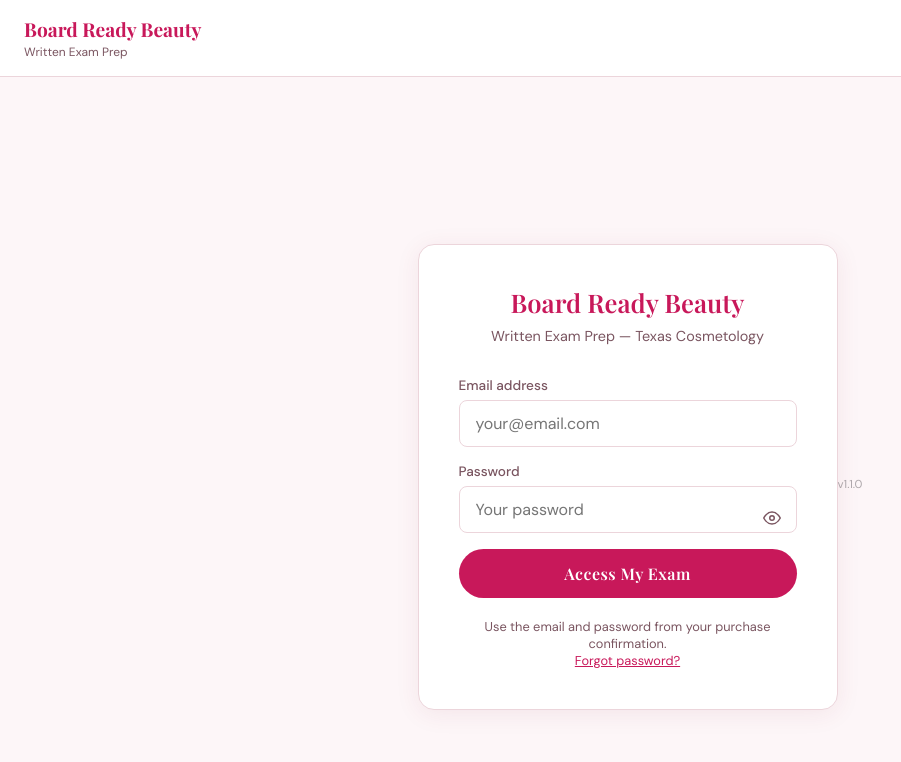
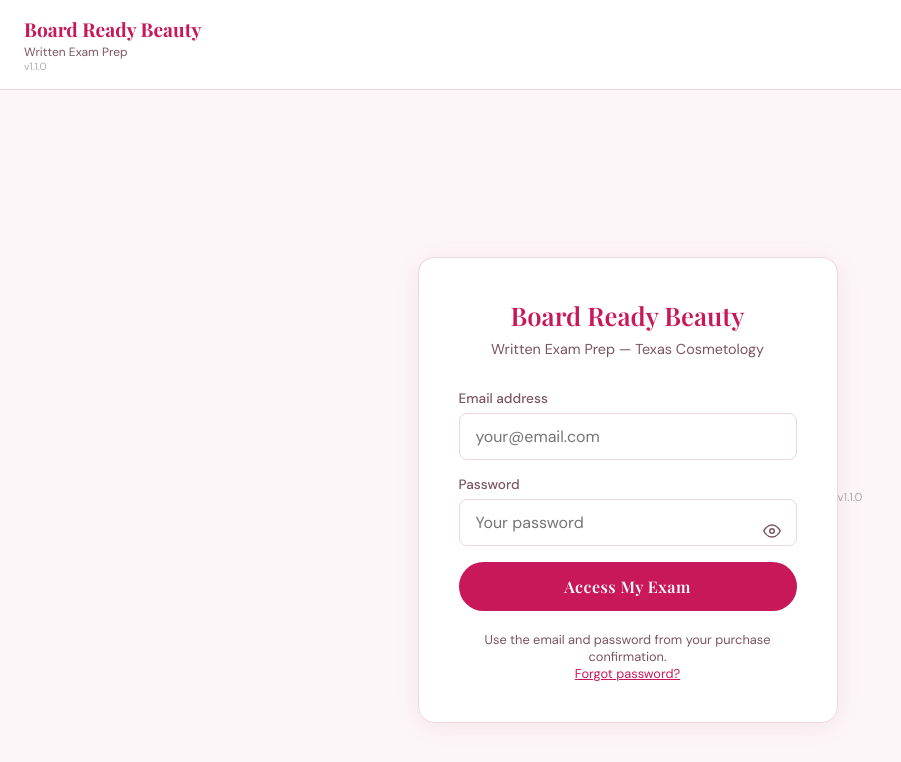
Before and after one commit to waynetip1/board-ready-exam, a React (Vite) app: page / in a window 1280 px wide. Shown: the top 762 px of the page, without its empty margins (0-901 px from the left). Built offline with nearby package versions, Linux system fonts and the light colour scheme.

Commit message:
feat: show version in header under tagline

```diff
--- a/src/App.jsx
+++ b/src/App.jsx
@@ -76,6 +76,7 @@
       <div style={{ cursor: 'pointer' }} onClick={() => onNav('dashboard')}>
         <div className="header-logo">Board Ready Beauty</div>
         <div className="header-sub">Written Exam Prep</div>
+        <div style={{ fontSize: '0.65rem', color: '#1e1a20', opacity: 0.35 }}>v{APP_VERSION}</div>
       </div>
       {user && (
         <div style={{ display: 'flex', gap: '16px', alignItems: 'center', flexWrap: 'wrap' }}>
```
